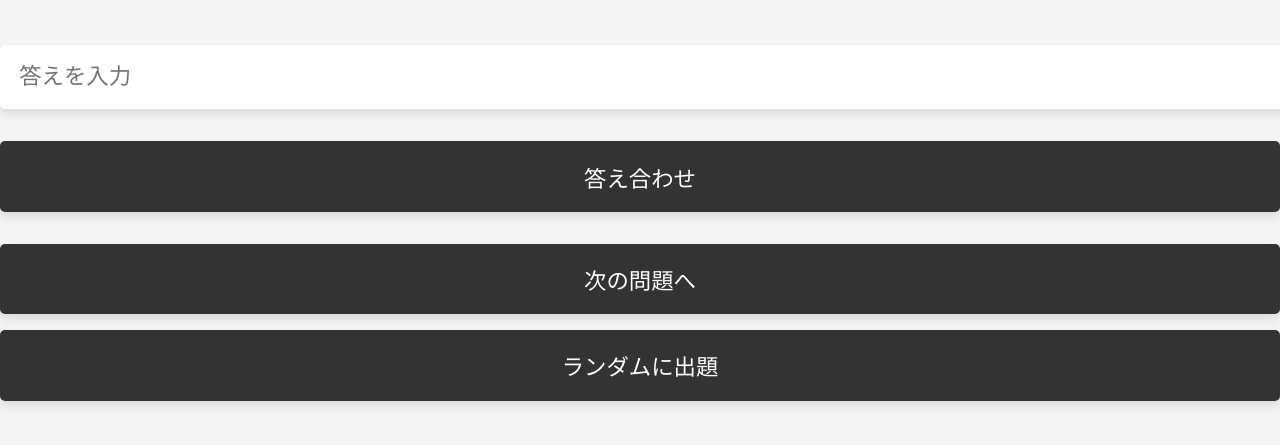
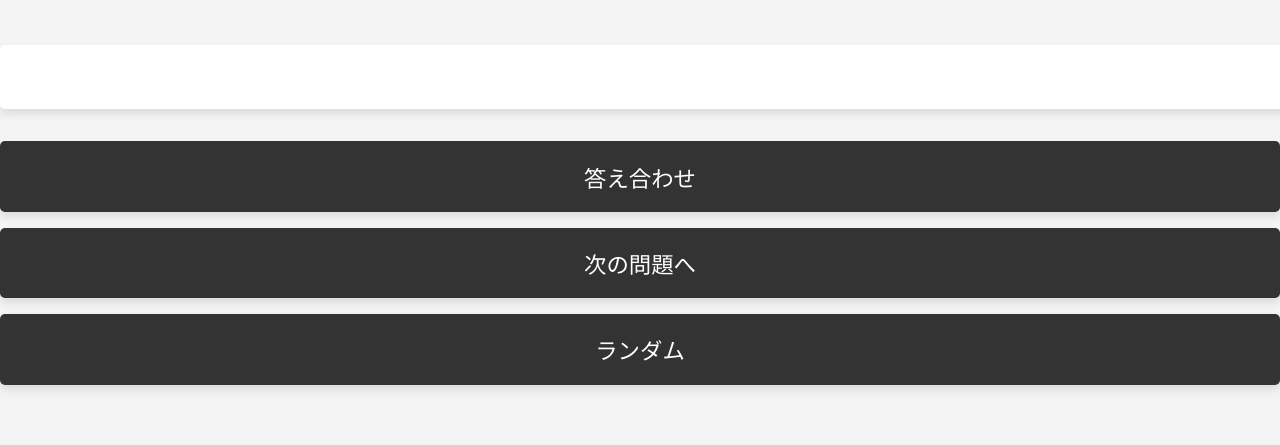
Before and after one commit to nyasabi/English, a plain HTML site: page index.html in a window 1280 px wide. Shown: the part 83-528 px from the top of the page. Drawn offline with Linux system fonts and the light colour scheme.

Commit message:
Update index.html

```diff
--- a/index.html
+++ b/index.html
@@ -12,17 +12,15 @@
         <h1>英単語クイズ</h1>
     </header>
     <main>
-        <section class="quiz-section">
-            <h2 class="quiz-question" id="question"></h2>
-            <div class="quiz-answer-container">
-                <input type="text" class="quiz-answer" placeholder="答えを入力" id="answer">
-                <button class="quiz-check-button" onclick="checkAnswer()">答え合わせ</button>
-            </div>
-            <div class="quiz-result-container">
-                <p class="quiz-result" id="result"></p>
-                <button class="quiz-next-button" onclick="showNextQuestion()">次の問題へ</button>
-                <button class="quiz-random-button" onclick="toggleRandom()">ランダムに出題</button>
-            </div>
+<div class="quiz-section">
+  <h2 class="quiz-question"></h2>
+  <input type="text" class="quiz-answer">
+  <button class="quiz-check-button">答え合わせ</button>
+  <p class="quiz-result"></p>
+  <button class="quiz-next-button" disabled>次の問題へ</button>
+  <button class="quiz-random-button">ランダム</button>
+</div>
+
         </section>
     </main>
 </body>
```
